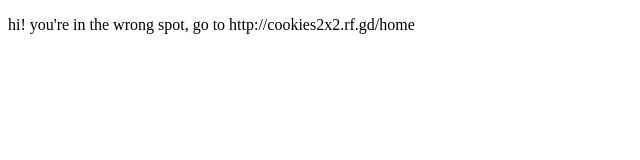
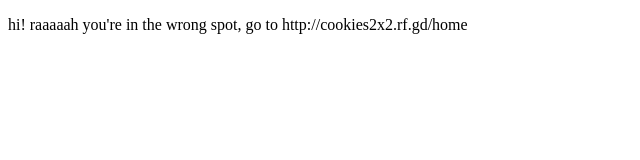
Before and after one commit to Xarrak-Dev/cookies2x2, a plain HTML site: page htdocs/index.html in a window 1280 px wide. Shown: the whole page, without its empty margins (0-640 px from the left). Drawn offline with Linux system fonts and the light colour scheme.

Commit message:
Update index.html

```diff
--- a/htdocs/index.html
+++ b/htdocs/index.html
@@ -1,6 +1,6 @@
 <!DOCTYPE HTML>
 <html>
   <head>
-    <p onload="window.location = http://cookies2x2.rf.gd/home;">hi! you're in the wrong spot, go to http://cookies2x2.rf.gd/home</p>
+    <p onload="window.location = http://cookies2x2.rf.gd/home;">hi! raaaaah you're in the wrong spot, go to http://cookies2x2.rf.gd/home</p>
   </head>
 </html>
```
